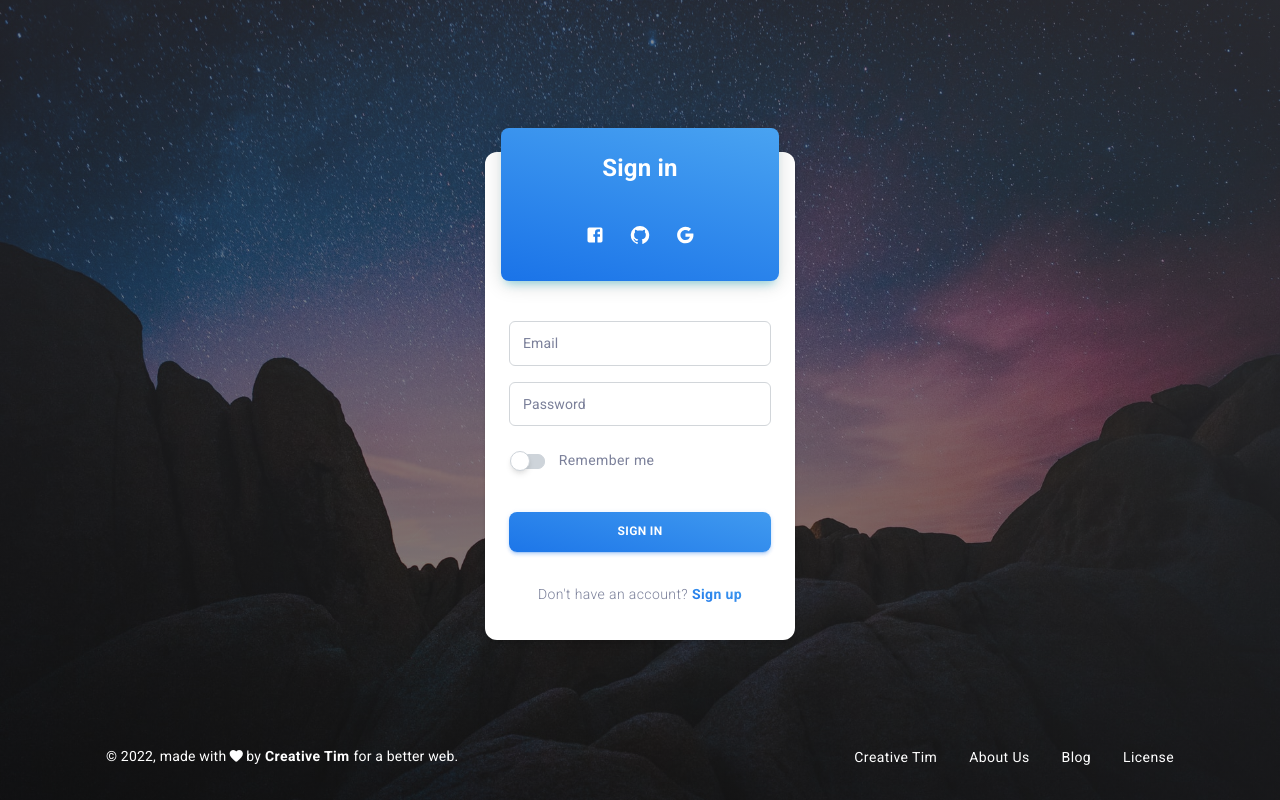
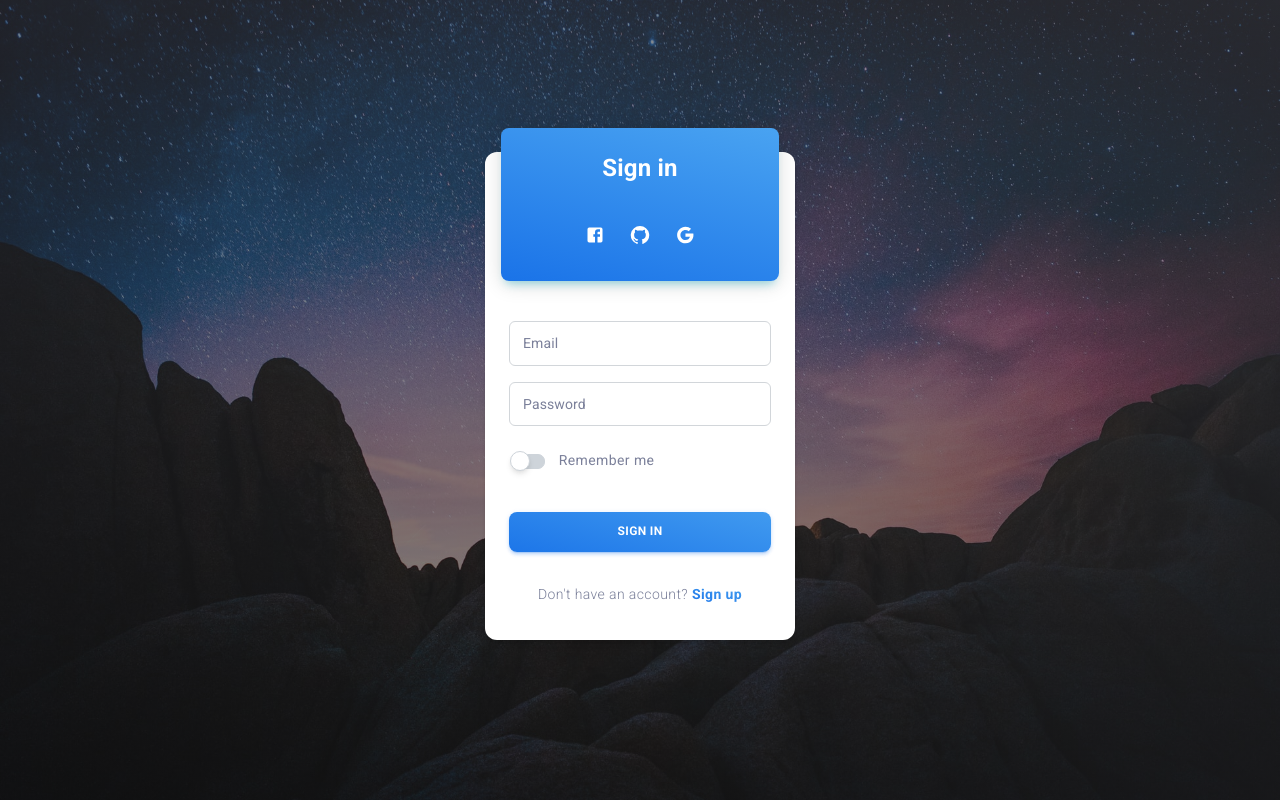
Before and after one commit to BuiXuanThong/Smart-Garden, a React (Create React App) app: page /authentication/sign-in in a window 1280 px wide. Built offline with nearby package versions, Linux system fonts and the light colour scheme.

Commit message:
fix footer

```diff
--- a/src/layouts/authentication/components/BasicLayout/index.js
+++ b/src/layouts/authentication/components/BasicLayout/index.js
@@ -27,7 +27,7 @@ import MDBox from "components/MDBox";
 import PageLayout from "examples/LayoutContainers/PageLayout";
 
 // Authentication pages components
-import Footer from "layouts/authentication/components/Footer";
+// import Footer from "layouts/authentication/components/Footer";
 
 const BasicLayout = ({ image, children }) => (
     <PageLayout>
@@ -62,7 +62,7 @@ const BasicLayout = ({ image, children }) => (
           </Grid>
         </Grid>
       </MDBox>
-      <Footer light />
+      {/* <Footer light /> */}
     </PageLayout>
   );
 
--- a/src/layouts/authentication/components/CoverLayout/index.js
+++ b/src/layouts/authentication/components/CoverLayout/index.js
@@ -28,7 +28,7 @@ import MDBox from "components/MDBox";
 import PageLayout from "examples/LayoutContainers/PageLayout";
 
 // Authentication layout components
-import Footer from "layouts/authentication/components/Footer";
+// import Footer from "layouts/authentication/components/Footer";
 
 const CoverLayout = ({ coverHeight, image, children }) => (
     <PageLayout>
@@ -68,7 +68,6 @@ const CoverLayout = ({ coverHeight, image, children }) => (
           </Grid>
         </Grid>
       </MDBox>
-      <Footer />
     </PageLayout>
   );
 // Setting default props for the CoverLayout
```
